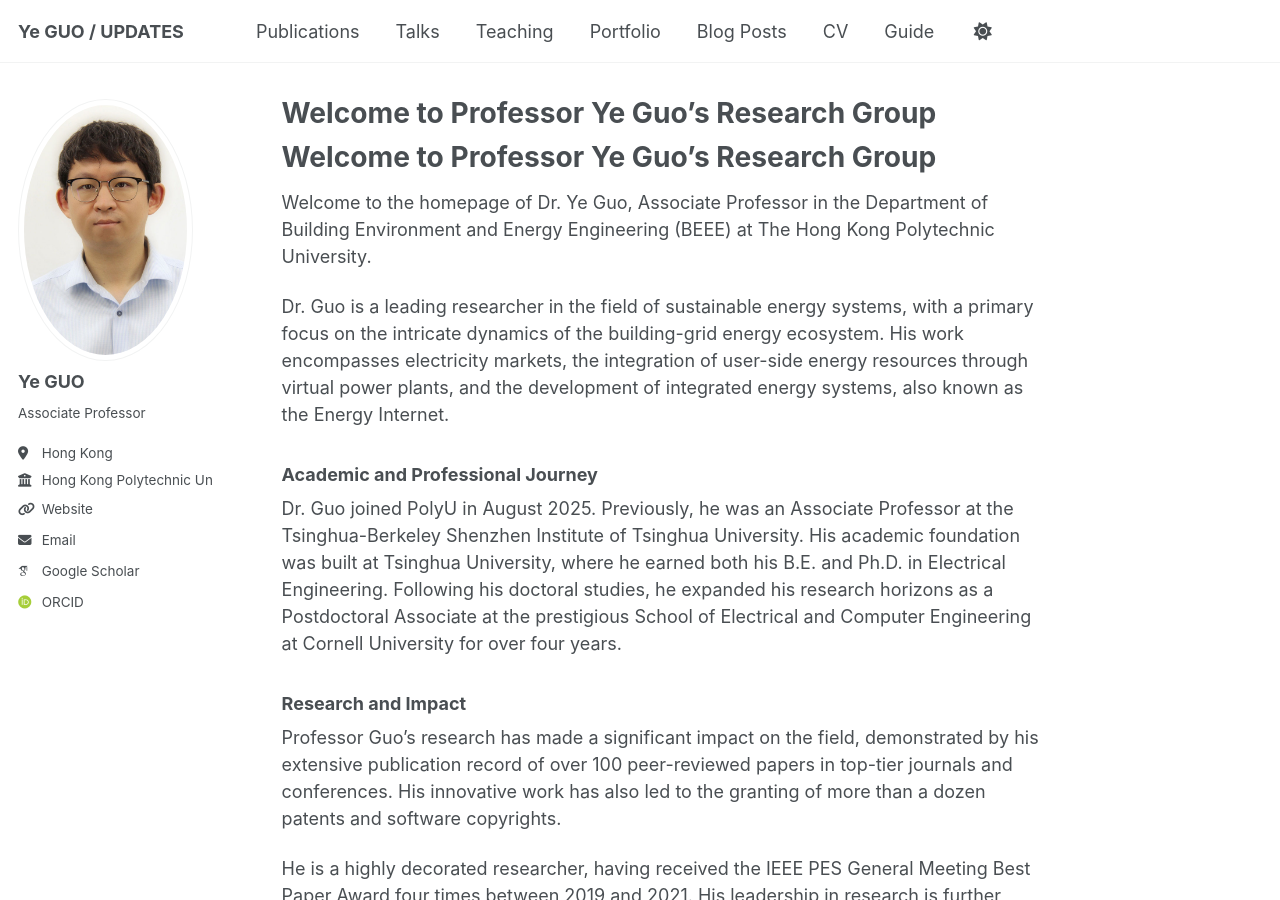
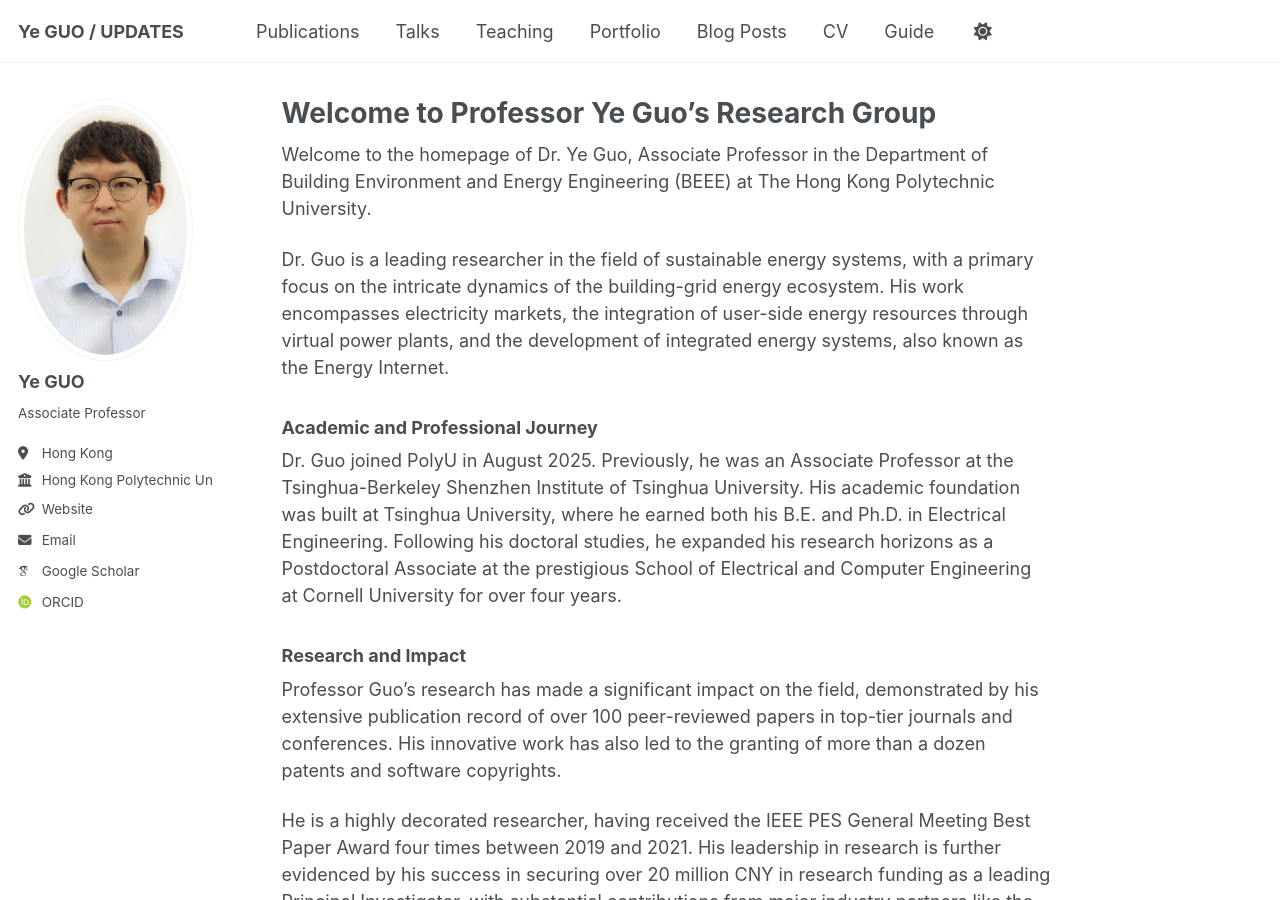
Before and after one commit to ye-guo/ye-guo.github.io, a Jekyll site: the page built from _pages/about.md, in a window 1280 px wide and 900 px high. Built offline with Jekyll 4.4.1, drawn with Linux system fonts in a browser that asks for light colours; some web fonts are replaced; our own code applies the rules of GitHub Pages for plain Markdown files; a script that is not in the unit is left out; some of the changed lines change nothing that is shown.

Commit message:
Update about.md

```diff
--- a/_pages/about.md
+++ b/_pages/about.md
@@ -1,5 +1,11 @@
-# Welcome to Professor Ye Guo's Research Group
-
+---
+permalink: /
+title: "Welcome to Professor Ye Guo's Research Group"
+author_profile: true
+redirect_from:
+  - /about/
+  - /about.html
+---
 Welcome to the homepage of Dr. Ye Guo, Associate Professor in the Department of Building Environment and Energy Engineering (BEEE) at The Hong Kong Polytechnic University.
 
 Dr. Guo is a leading researcher in the field of sustainable energy systems, with a primary focus on the intricate dynamics of the building-grid energy ecosystem. His work encompasses electricity markets, the integration of user-side energy resources through virtual power plants, and the development of integrated energy systems, also known as the Energy Internet.
```
